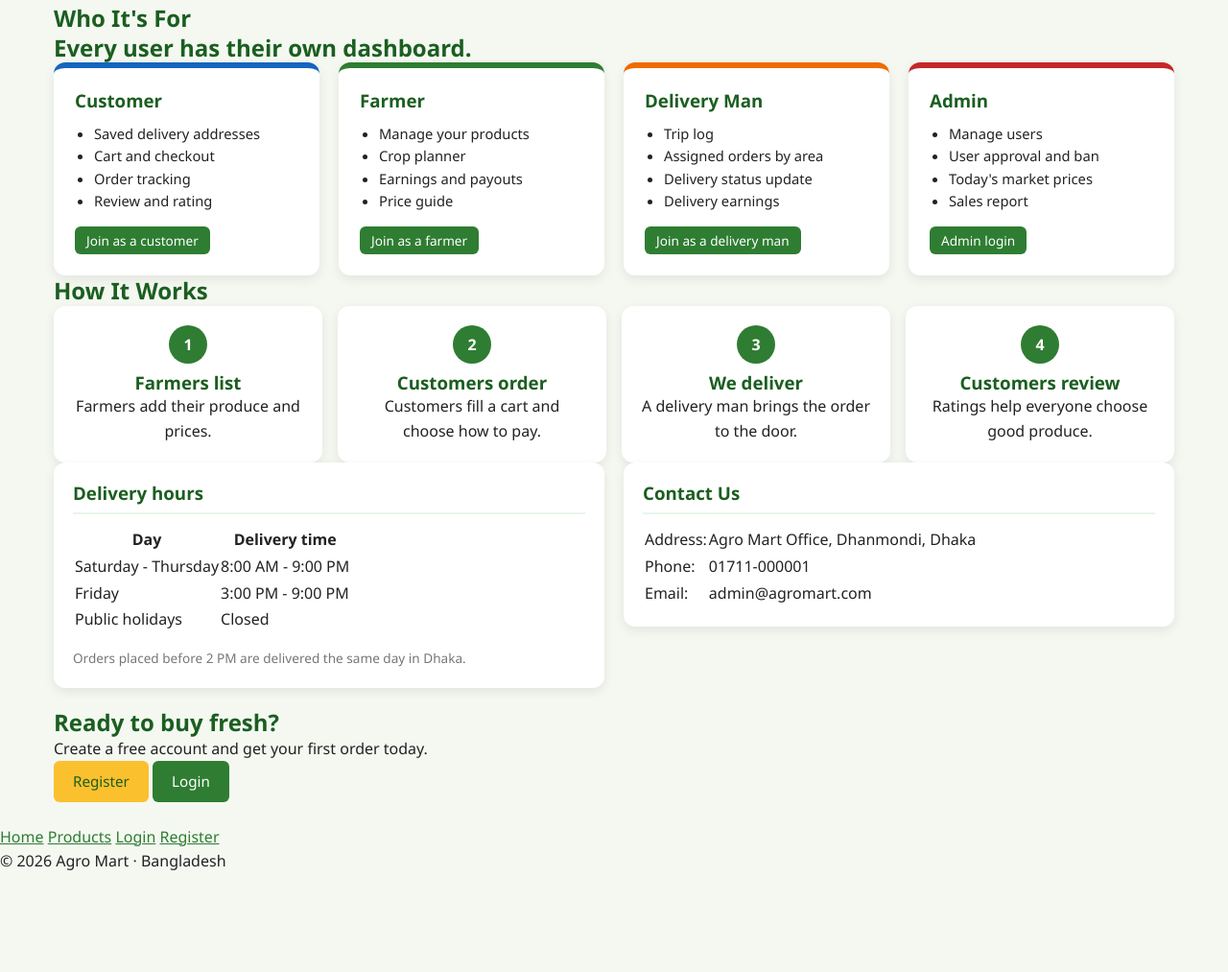
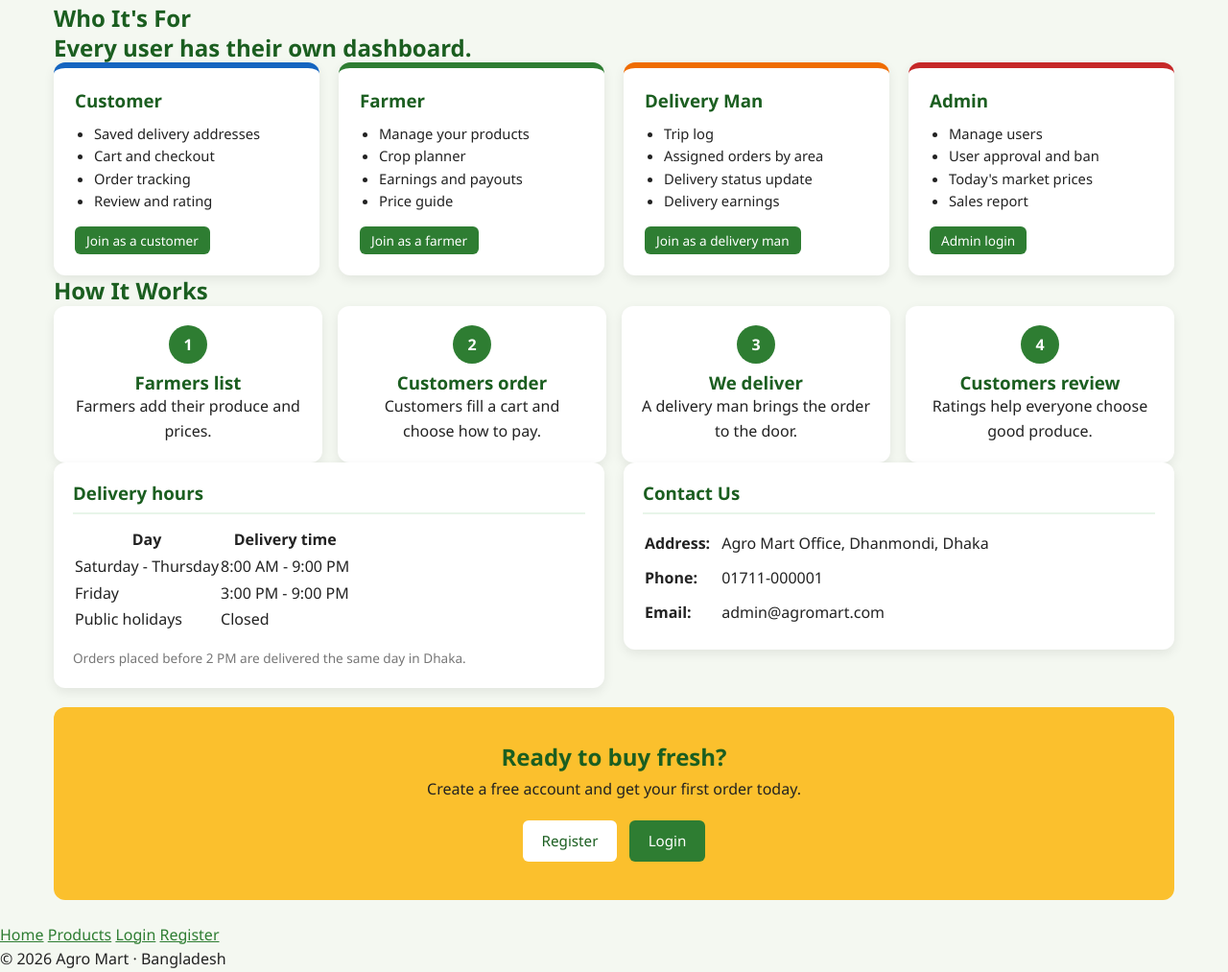
Before and after one commit to aminhossain009/fall-26-27-Agro-Marketplace-Management-System, a plain HTML site: page index.html in a window 1280 px wide. Shown: the part 2262-3275 px from the top of the page at 96% size. Before the commit the page ends 3173 px from the top, so only its background shows below. Drawn offline with Linux system fonts and the light colour scheme.

Commit message:
amin home page contact

```diff
--- a/css/style.css
+++ b/css/style.css
@@ -587,3 +587,33 @@ input[type="submit"]:disabled {
   padding: 11px;
   font-size: 1rem;
 }
+
+/* Contact details table */
+.contact-table td {
+  padding: 4px 10px 4px 0;
+  vertical-align: top;
+}
+
+.contact-table td:first-child {
+  font-weight: bold;
+}
+
+/* Call to action band */
+.cta-band {
+  background-color: #FBC02D;
+  border-radius: 12px;
+  padding: 36px 20px;
+  text-align: center;
+}
+
+.cta-band p {
+  margin: 6px 0 16px 0;
+}
+
+.cta-band .btn {
+  margin: 4px;
+}
+
+.cta-band .btn-light {
+  background-color: white;
+}
```
